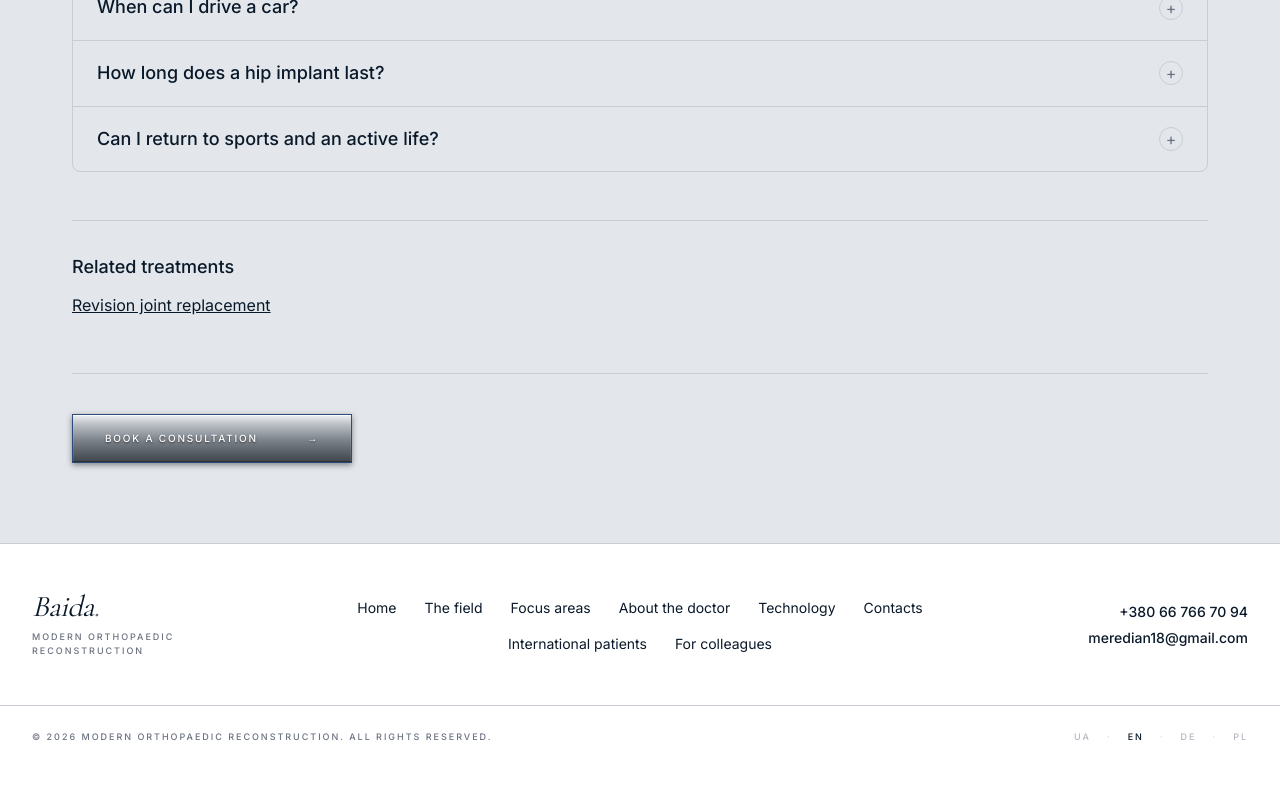
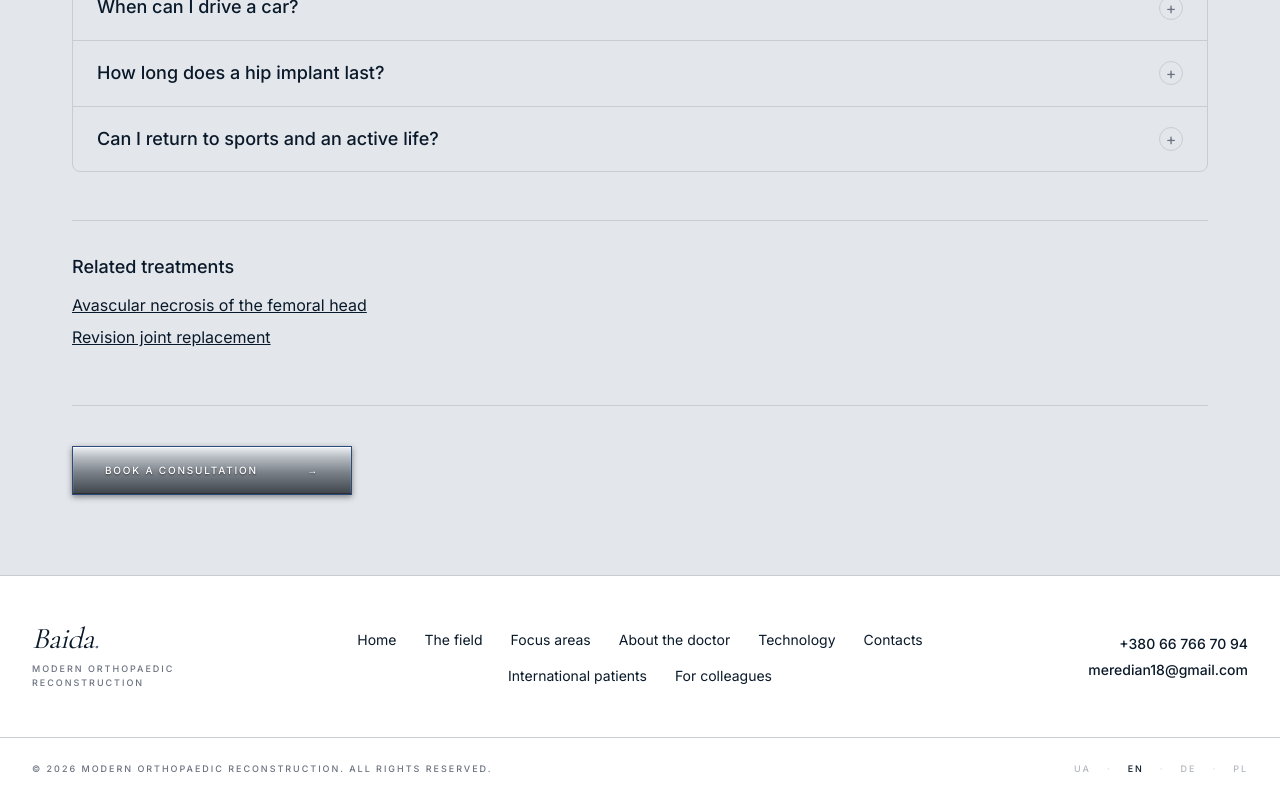
Before and after one commit to meredian18-dot/travmatolog-in-ua, a Next.js app: page /en/treatments/hip-replacement in a window 1280 px wide. Shown: the part 5864-6664 px from the top of the page. Before the commit the page ends 6632 px from the top, so only its background shows below. Built offline with nearby package versions, Linux system fonts and the light colour scheme.

Commit message:
Link to actual AVN treatment slug

```diff
--- a/app/[lang]/treatments/[slug]/page.tsx
+++ b/app/[lang]/treatments/[slug]/page.tsx
@@ -201,10 +201,10 @@ function RichDetail({
   const t = dict.treatments;
   const isTha = slug === "hip-replacement";
   const related: Record<Locale, { heading: string; links: { slug: string; label: string }[] }> = {
-    uk: { heading: "Пов’язані напрямки лікування", links: [{ slug: "avascular-necrosis", label: "Асептичний некроз головки стегнової кістки" }, { slug: "revision-arthroplasty", label: "Ревізійне ендопротезування" }] },
-    en: { heading: "Related treatments", links: [{ slug: "avascular-necrosis", label: "Avascular necrosis of the femoral head" }, { slug: "revision-arthroplasty", label: "Revision joint replacement" }] },
-    de: { heading: "Verwandte Behandlungen", links: [{ slug: "avascular-necrosis", label: "Hüftkopfnekrose" }, { slug: "revision-arthroplasty", label: "Wechseloperation einer Endoprothese" }] },
-    pl: { heading: "Powiązane metody leczenia", links: [{ slug: "avascular-necrosis", label: "Jałowa martwica głowy kości udowej" }, { slug: "revision-arthroplasty", label: "Rewizja endoprotezy" }] },
+    uk: { heading: "Пов’язані напрямки лікування", links: [{ slug: "avn", label: "Асептичний некроз головки стегнової кістки" }, { slug: "revision-arthroplasty", label: "Ревізійне ендопротезування" }] },
+    en: { heading: "Related treatments", links: [{ slug: "avn", label: "Avascular necrosis of the femoral head" }, { slug: "revision-arthroplasty", label: "Revision joint replacement" }] },
+    de: { heading: "Verwandte Behandlungen", links: [{ slug: "avn", label: "Hüftkopfnekrose" }, { slug: "revision-arthroplasty", label: "Wechseloperation einer Endoprothese" }] },
+    pl: { heading: "Powiązane metody leczenia", links: [{ slug: "avn", label: "Jałowa martwica głowy kości udowej" }, { slug: "revision-arthroplasty", label: "Rewizja endoprotezy" }] },
   };
   const zoomHint: Record<Locale, string> = { uk: "Натисніть на зображення, щоб збільшити", en: "Select the image to enlarge", de: "Bild zum Vergrößern auswählen", pl: "Kliknij obraz, aby powiększyć" };
 
```
